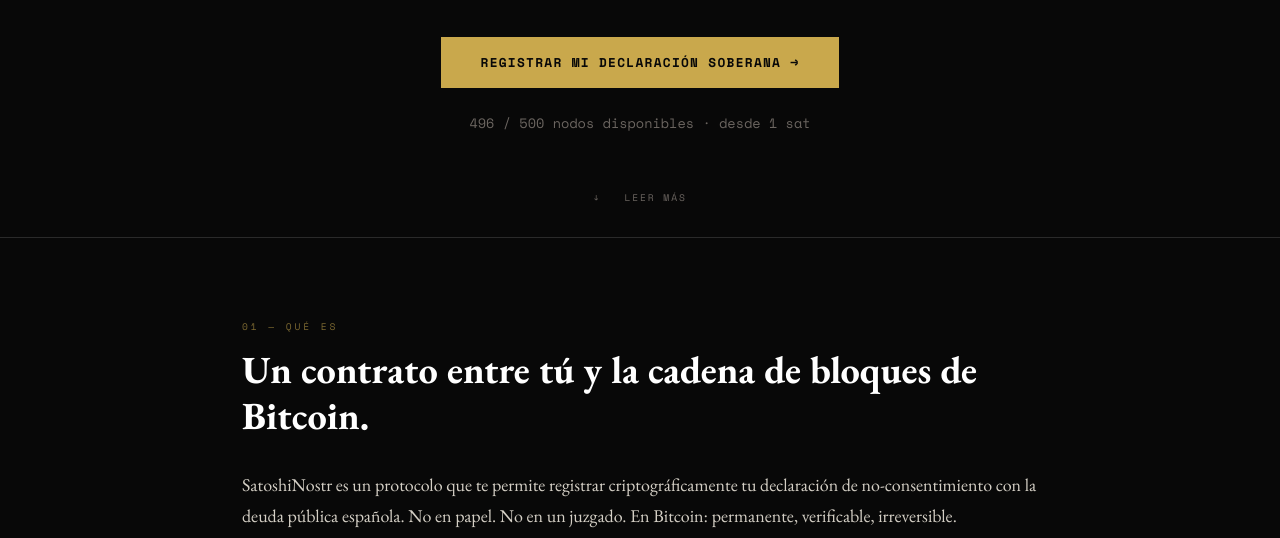
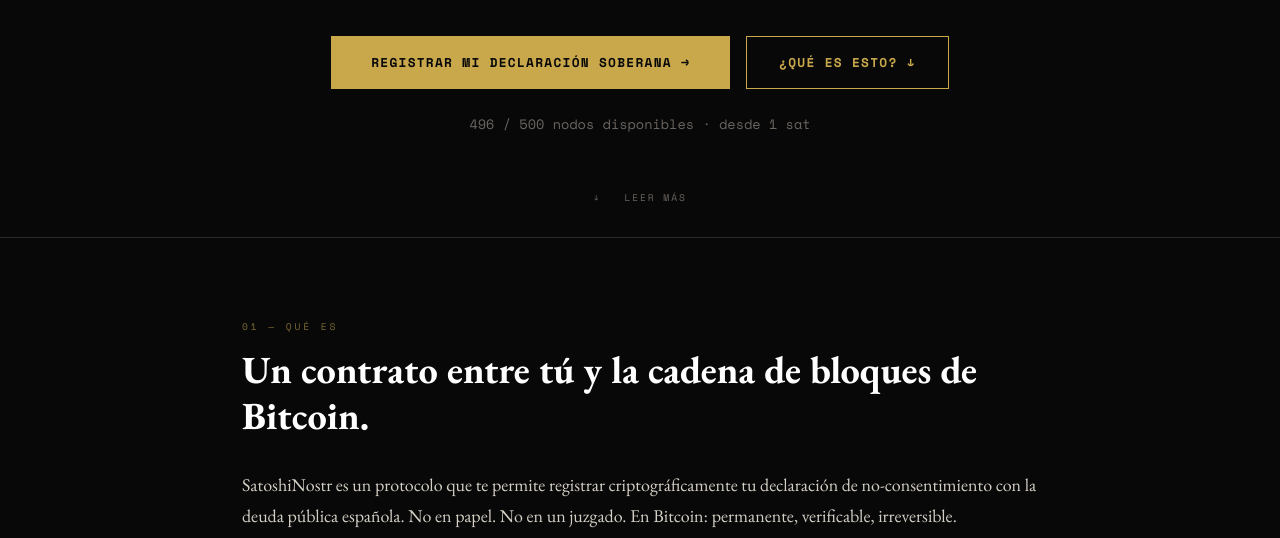
Before and after one commit to SatoshiNostr/SatoshiNostr.github.io, a plain HTML site: page index.html in a window 1280 px wide. Shown: the part 562-1100 px from the top of the page. Drawn offline with nearby package versions, Linux system fonts and the light colour scheme.

Commit message:
landing v4.1: fix boton hero + fix

```diff
--- a/index.html
+++ b/index.html
@@ -101,6 +101,21 @@
   border:none;
 }
 .hero-cta:hover{background:var(--oro-claro);transform:translateY(-1px)}
+.hero-cta-sec{
+  display:inline-block;
+  background:none;
+  color:var(--oro);
+  font-family:'Space Mono',monospace;
+  font-size:0.8rem;
+  font-weight:700;
+  letter-spacing:0.1em;
+  text-transform:uppercase;
+  padding:1rem 2rem;
+  border:1px solid var(--oro);
+  cursor:pointer;
+  transition:background 0.2s,color 0.2s;
+}
+.hero-cta-sec:hover{background:var(--oro);color:var(--negro)}
 .hero-sub{
   margin-top:1.5rem;
   font-size:0.85rem;
@@ -330,9 +345,10 @@
   <div class="hero-deuda" id="deuda-num">35.597 €</div>
   <div class="hero-deuda-label mono">deuda pública per cápita · fuente: <span id="deuda-fuente">Banco de España</span></div>
 
-  <button class="hero-cta" onclick="document.getElementById('que-es').scrollIntoView({behavior:'smooth'})">
-    Registrar mi declaración soberana →
-  </button>
+  <div style="display:flex;gap:1rem;flex-wrap:wrap;justify-content:center">
+    <a class="hero-cta" href="https://nostrdebt.github.io/emisorcontratos" target="_blank">Registrar mi declaración soberana →</a>
+    <button class="hero-cta-sec" onclick="document.getElementById('que-es').scrollIntoView({behavior:'smooth'})">¿Qué es esto? ↓</button>
+  </div>
   <p class="hero-sub" id="hero-sub-txt">496 / 500 nodos disponibles · desde 1 sat</p>
 
   <div class="scroll-hint">↓ &nbsp; leer más</div>
```
